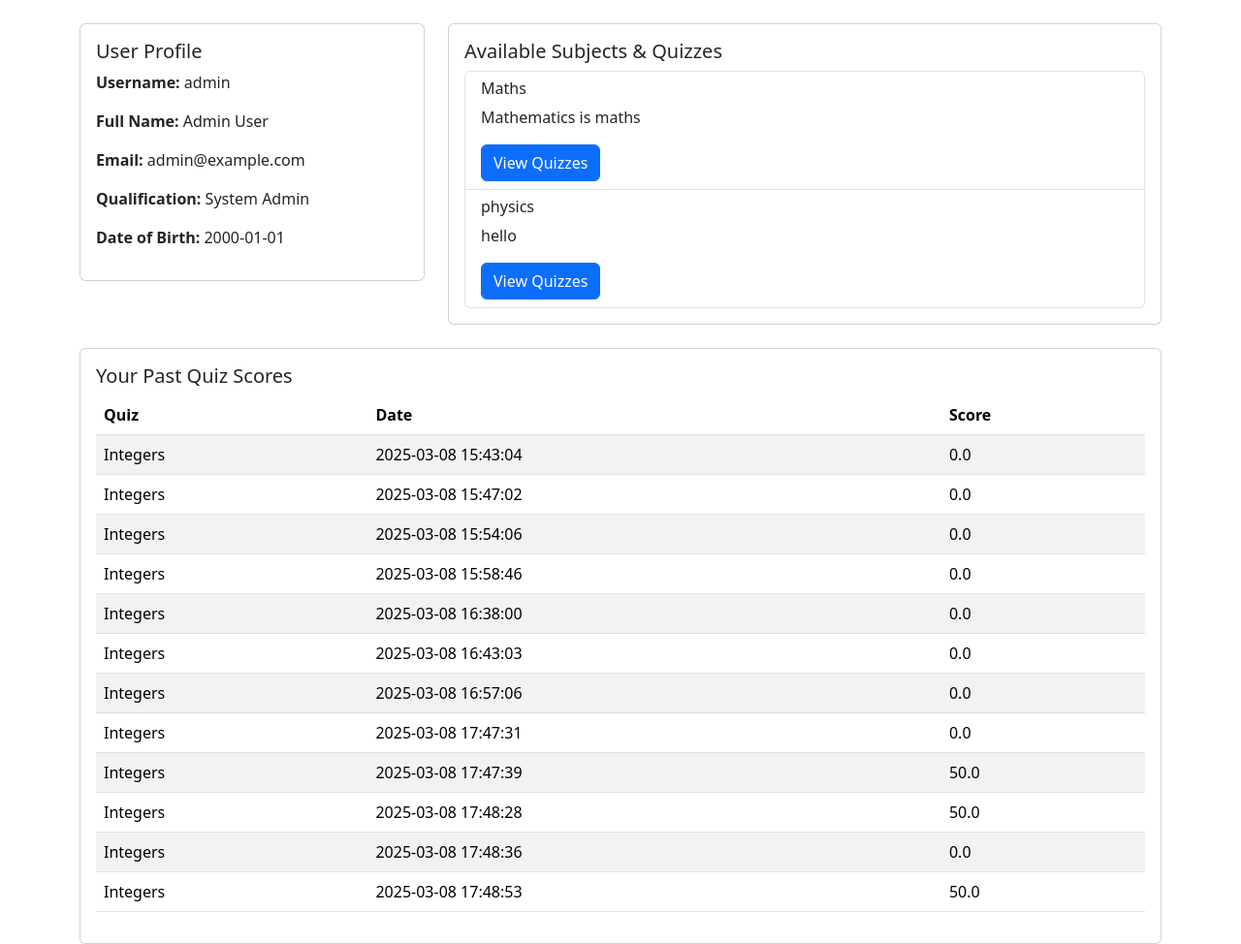
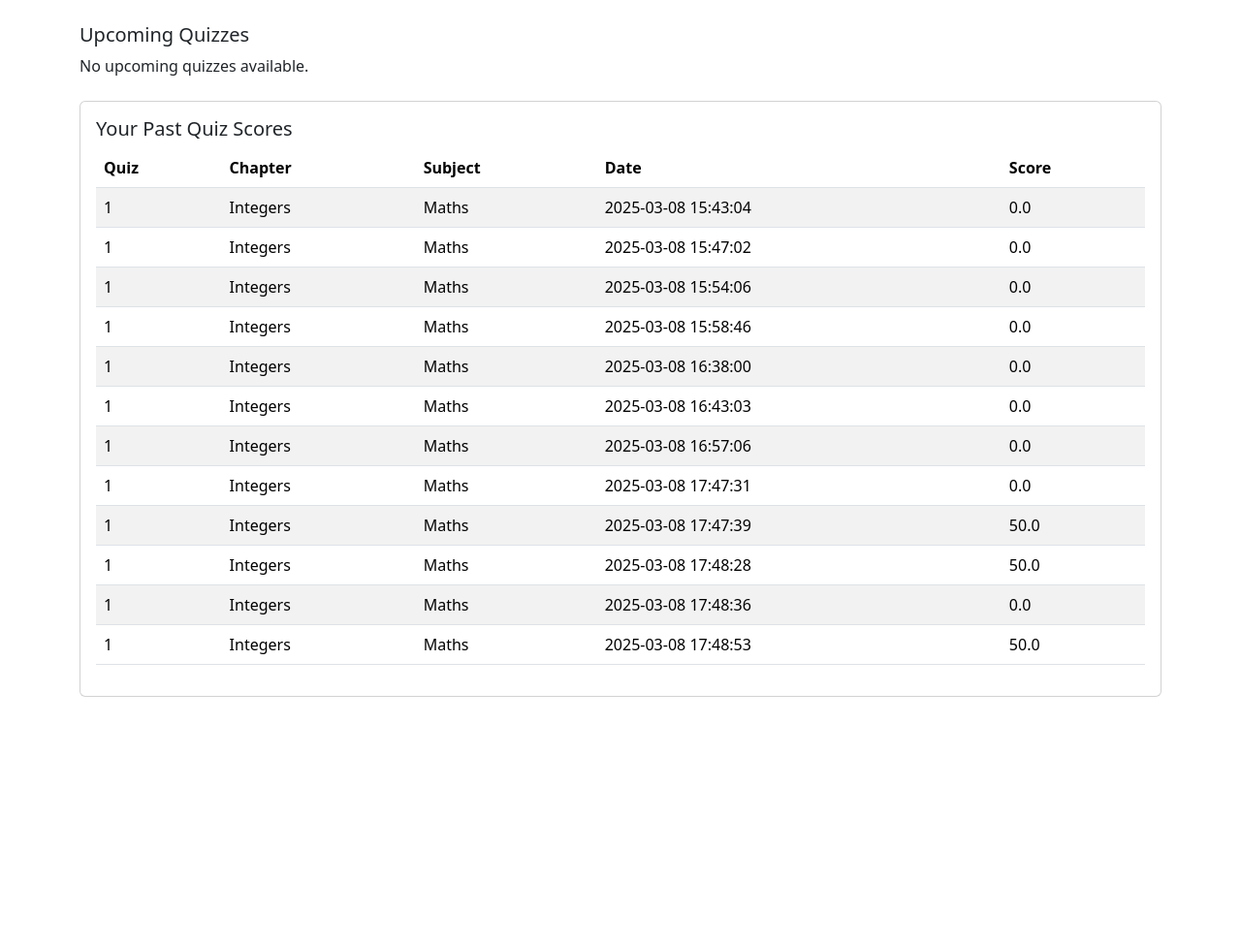
Before and after one commit to ASTITVAAG2005/quiz-master-v1, a Flask app: template templates/user_dashboard.html in a window 1280 px wide. Shown: the part 56-1030 px from the top of the page at 97% size. After the commit the page ends 775 px from the top, so only its background shows below. Run offline with Flask 3, Linux system fonts and the light colour scheme; the template is opened without the code that fills it: values that come from a table or form of the project are taken from there, others are empty; data comes from the database, SQL or seed files in the repository; both versions use the stored data as it was after the commit.

Commit message:
userinterface

```diff
--- a/app.py
+++ b/app.py
@@ -58,8 +58,11 @@ class Chapter(db.Model):
     ChapterID = db.Column(db.Integer, primary_key=True, autoincrement=True)
     Chaptername = db.Column(db.String(500), nullable=False)
     Description = db.Column(db.String(500), nullable=False)
+
     QuizR = db.relationship('Quiz', backref='chapter', lazy=True)
     SubjectID = db.Column(db.Integer, db.ForeignKey('subject.SubjectID'), nullable=False)
+    subject = db.relationship('Subject', backref='chapters')
+
 
 class Quiz(db.Model):
     __tablename__ = 'quiz'
@@ -185,10 +188,136 @@ def user_dashboard():
         return redirect(url_for("home"))
 
     user = User.query.get(session['user_id'])
+
+    # Fetch all subjects
     subjects = Subject.query.all()
+
+    # Fetch all quizzes with associated chapters and subjects
+    upcoming_quizzes = []
+    for subject in subjects:
+        chapters = Chapter.query.filter_by(SubjectID=subject.SubjectID).all()
+        for chapter in chapters:
+            quizzes = Quiz.query.filter_by(ChapterID=chapter.ChapterID).all()
+            for quiz in quizzes:
+                upcoming_quizzes.append({
+                    'quiz': quiz,
+                    'chapter': chapter,
+                    'subject': subject
+                })
+
+    # Fetch past quiz scores
     scores = Score.query.filter_by(UserID=user.UserID).all()
 
-    return render_template("user_dashboard.html", user=user, subjects=subjects, scores=scores)
+    return render_template(
+        "user_dashboard.html",
+        user=user,
+        upcoming_quizzes=upcoming_quizzes,
+        scores=scores
+    )
+
+
+
+
+@app.route('/start_quiz/<int:quiz_id>')
+def start_quiz(quiz_id):
+    if 'user_id' not in session:
+        flash("Please log in first.", "danger")
+        return redirect(url_for("home"))
+
+    quiz = Quiz.query.get_or_404(quiz_id)
+    questions = Questions.query.filter_by(QuizID=quiz_id).all()
+
+    if not questions:
+        flash("No questions found for this quiz.", "danger")
+        return redirect(url_for("user_dashboard"))
+
+    session['quiz_id'] = quiz_id
+    session['current_question'] = 0  # Start with the first question
+    session['user_answers'] = {}  # Store user responses
+
+    return redirect(url_for('next_question'))
+
+@app.route('/next_question', methods=['POST', 'GET'])
+def next_question():
+    if 'quiz_id' not in session:
+        flash("Quiz session expired. Please start again.", "danger")
+        return redirect(url_for("user_dashboard"))
+
+    quiz_id = session['quiz_id']
+    current_question_index = session['current_question']
+    questions = Questions.query.filter_by(QuizID=quiz_id).all()
+
+    # If all questions are answered, redirect to submit
+    if current_question_index >= len(questions):
+        return redirect(url_for("submit_quiz", quiz_id=quiz_id))
+
+    question = questions[current_question_index]
+    total_questions = len(questions)
+    quiz = Quiz.query.get(quiz_id)  # ✅ FIXED: Now passing quiz object
+
+    return render_template(
+        "quiz_attempt.html",
+        quiz=quiz,
+        quiz_id=quiz_id,
+        question=question,
+        current_question=current_question_index + 1,
+        total_questions=total_questions,
+    )
+
+
+@app.route('/save_answer', methods=['POST'])
+def save_answer():
+    if 'quiz_id' not in session:
+        flash("Quiz session expired. Please start again.", "danger")
+        return redirect(url_for("user_dashboard"))
+
+    selected_answer = request.form.get("selected_answer")
+    question_id = request.form.get("question_id")
+
+    if question_id and selected_answer:
+        session['user_answers'][question_id] = selected_answer
+
+    session['current_question'] += 1  # Move to the next question
+    return redirect(url_for("next_question"))
+
+
+
+@app.route('/submit_quiz/<int:quiz_id>', methods=['POST'])
+def submit_quiz(quiz_id):
+    if 'user_id' not in session:
+        flash("Please log in to submit the quiz.", "danger")
+        return redirect(url_for('home'))
+
+    user_id = session['user_id']
+    quiz = Quiz.query.get_or_404(quiz_id)
+    questions = Questions.query.filter_by(QuizID=quiz_id).all()
+
+    score = 0
+    for question in questions:
+        submitted_answer = session['user_answers'].get(str(question.QuestionID))
+        correct_answer = question.Correct_option
+        if submitted_answer == correct_answer:
+            score += 1
+
+    total_questions = len(questions)
+    final_score = (score / total_questions) * 100
+
+    new_score = Score(QuizID=quiz_id, UserID=user_id, TotalScore=final_score)
+    db.session.add(new_score)
+    db.session.commit()
+
+    session.pop('quiz_id', None)
+    session.pop('current_question', None)
+    session.pop('user_answers', None)
+
+    flash(f"Quiz submitted! Your score: {final_score:.2f}%", "success")
+    return redirect(url_for('user_dashboard'))
+
+
+
+
+
+
 
 
 
--- a/templates/user_dashboard.html
+++ b/templates/user_dashboard.html
@@ -20,78 +20,126 @@
             </div>
         </div>
     </nav>
-
-    <!-- Flash Messages -->
-    <div class="container mt-4">
+<!-- Flash Messages (Perfectly Centered, Faster Animation, Auto-Dismiss) -->
+<div class="flash-container">
     {% with messages = get_flashed_messages() %}
     {% if messages %}
     {% for message in messages %}
-        <div class="alert alert-info alert-dismissible fade show" role="alert">
+    <div class="flash-message">
         <strong>{{ message }}</strong>
-            <button type="button" class="btn-close" data-bs-dismiss="alert"></button>
     </div>
     {% endfor %}
     {% endif %}
     {% endwith %}
 </div>
 
-    <!-- User Profile Info -->
+<!-- CSS for Animation & Auto-Dismiss -->
+<style>
+    .flash-container {
+        position: fixed;
+        bottom: 30px;
+        left: 50%;
+        transform: translateX(-50%);
+        z-index: 9999;
+        display: flex;
+        justify-content: center;
+        width: 100%;
+    }
+
+    .flash-message {
+        background-color: #28a745;
+        color: white;
+        padding: 12px;
+        border-radius: 8px;
+        font-size: 15px;
+        width: 300px;
+        text-align: center;
+        position: relative;
+        opacity: 0;
+        animation: slideIn 0.5s ease-out forwards, fadeOut 2    s ease-in-out forwards 2s;
+    }
+
+    /* Faster Slide-In Animation */
+    @keyframes slideIn {
+        from {
+            transform: translateY(50px);
+            opacity: 0;
+        }
+        to {
+            transform: translateY(0);
+            opacity: 1;
+        }
+    }
+
+    /* Faster Fade-Out Animation */
+    @keyframes fadeOut {
+        80% {
+            opacity: 1;
+        }
+        100% {
+            opacity: 0;
+        }
+    }
+</style>
+
+
+
+<!-- Upcoming Quizzes Section -->
 <div class="container mt-4">
-        <div class="row">
-            <div class="col-md-4">
-                <div class="card">
-                    <div class="card-body">
-                        <h5 class="card-title">User Profile</h5>
-                        <p><strong>Username:</strong> {{ user.Username }}</p>
-                        <p><strong>Full Name:</strong> {{ user.Fullname }}</p>
-                        <p><strong>Email:</strong> {{ user.Email }}</p>
-                        <p><strong>Qualification:</strong> {{ user.Qualification }}</p>
-                        <p><strong>Date of Birth:</strong> {{ user.DOB }}</p>
-                    </div>
-                </div>
-            </div>
+    <h5>Upcoming Quizzes</h5>
+    {% if upcoming_quizzes %}
+    <table class="table table-striped">
+        <thead>
+            <tr>
+                <th>ID</th>
+                <th>Subject</th>
+                <th>Chapter</th>
+                <th>No. of Questions</th>
+                <th>Scheduled Date</th>
+                <th>Duration</th>
+                <th>Action</th>
+            </tr>
+        </thead>
+        <tbody>
+            {% for data in upcoming_quizzes %}
+            <tr>
+                <td>{{ data.quiz.QuizID }}</td>
+                <td>{{ data.subject.Subjectname }}</td>
+                <td>{{ data.chapter.Chaptername }}</td>
+                <td>{{ data.quiz.QuestionsR|length }}</td>
+                <td>{{ data.quiz.Date_of_quiz }}</td>
+                <td>{{ data.quiz.Time_duration }}</td>
+                <td>
+                    <button class="btn btn-info btn-sm" data-bs-toggle="modal" data-bs-target="#viewQuiz{{ data.quiz.QuizID }}">View</button>
+                    <a href="{{ url_for('start_quiz', quiz_id=data.quiz.QuizID) }}" class="btn btn-success btn-sm">Start</a>
+                </td>
+            </tr>
 
-            <!-- Available Subjects & Quizzes -->
-            <div class="col-md-8">
-                <div class="card">
-                    <div class="card-body">
-                        <h5 class="card-title">Available Subjects & Quizzes</h5>
-                        {% if subjects %}
-                        <ul class="list-group">
-                            {% for subject in subjects %}
-                            <li class="list-group-item">
-                                <h6>{{ subject.Subjectname }}</h6>
-                                <p>{{ subject.Description }}</p>
-                                <button class="btn btn-primary" data-bs-toggle="modal" data-bs-target="#quizModal{{ subject.SubjectID }}">View Quizzes</button>
-
-                                <!-- Quiz Modal -->
-                                <div class="modal fade" id="quizModal{{ subject.SubjectID }}" tabindex="-1">
+            <!-- View Quiz Modal -->
+            <div class="modal fade" id="viewQuiz{{ data.quiz.QuizID }}" tabindex="-1">
                 <div class="modal-dialog">
                     <div class="modal-content">
                         <div class="modal-header">
-                                                <h5 class="modal-title">Quizzes for {{ subject.Subjectname }}</h5>
+                            <h5 class="modal-title">Quiz Details</h5>
                             <button type="button" class="btn-close" data-bs-dismiss="modal"></button>
                         </div>
                         <div class="modal-body">
-                                                {% for quiz in subject.quizzes %}
-                                                <p><strong>Date:</strong> {{ quiz.Date_of_quiz }} | <strong>Duration:</strong> {{ quiz.Time_duration }}</p>
-                                                <a href="{{ url_for('start_quiz', quiz_id=quiz.QuizID) }}" class="btn btn-success">Start Quiz</a>
-                                                <hr>
-                                                {% endfor %}
+                            <p><strong>ID:</strong> {{ data.quiz.QuizID }}</p>
+                            <p><strong>Subject:</strong> {{ data.subject.Subjectname }}</p>
+                            <p><strong>Chapter:</strong> {{ data.chapter.Chaptername }}</p>
+                            <p><strong>No. of Questions:</strong> {{ data.quiz.QuestionsR|length }}</p>
+                            <p><strong>Scheduled Date:</strong> {{ data.quiz.Date_of_quiz }}</p>
+                            <p><strong>Duration:</strong> {{ data.quiz.Time_duration }}</p>
                         </div>
                     </div>
                 </div>
             </div>
-                            </li>
             {% endfor %}
-                        </ul>
+        </tbody>
+    </table>
     {% else %}
-                        <p>No subjects available.</p>
+    <p>No upcoming quizzes available.</p>
     {% endif %}
-                    </div>
-                </div>
-            </div>
-        </div>
 </div>
 
 <!-- Past Quiz Scores -->
@@ -104,6 +152,8 @@
                 <thead>
                     <tr>
                         <th>Quiz</th>
+                        <th>Chapter</th>
+                        <th>Subject</th>
                         <th>Date</th>
                         <th>Score</th>
                     </tr>
@@ -111,7 +161,9 @@
                 <tbody>
                     {% for score in scores %}
                     <tr>
+                        <td>{{ score.quiz.QuizID }}</td>
                         <td>{{ score.quiz.chapter.Chaptername }}</td>
+                        <td>{{ score.quiz.chapter.subject.Subjectname }}</td>
                         <td>{{ score.TimeStamp }}</td>
                         <td>{{ score.TotalScore }}</td>
                     </tr>
@@ -126,5 +178,6 @@
 </div>
 
 <script src="https://cdn.jsdelivr.net/npm/bootstrap@5.3.2/dist/js/bootstrap.bundle.min.js"></script>
+
 </body>
 </html>
```
Also changed, not shown: templates/quiz_attempt.html (added, +60 -0 lines), mydatabase.sqlite3. Lines whose indentation alone changed are shown as unchanged.
